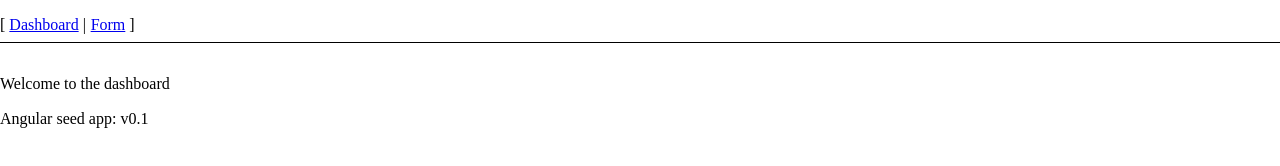
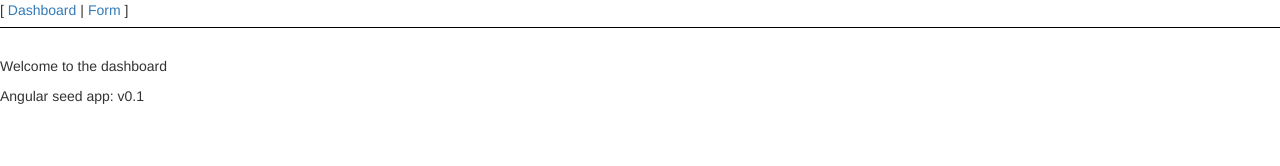
Before and after one commit to Quist/injury-surveillance-dhis2, a website: page app/index.html in a window 1280 px wide. Drawn offline with nearby package versions, Linux system fonts and the light colour scheme; some packages are replaced by stand-ins of ours.

Commit message:
Added bootstrap to the project

```diff
--- a/app/dashboard/dashboard.js
+++ b/app/dashboard/dashboard.js
@@ -10,5 +10,4 @@ angular.module('app.dashboard', ['ngRoute'])
     }])
 
     .controller('DashboardCtrl', [function() {
-        console.log("Hello?");
     }]);
--- a/app/index.html
+++ b/app/index.html
@@ -6,13 +6,14 @@
 <head>
   <meta charset="utf-8">
   <meta http-equiv="X-UA-Compatible" content="IE=edge">
-  <title>My AngularJS App</title>
+  <title>Injury Surveillance</title>
   <meta name="description" content="">
   <meta name="viewport" content="width=device-width, initial-scale=1">
-  <link rel="stylesheet" href="bower_components/html5-boilerplate/css/normalize.css">
-  <link rel="stylesheet" href="bower_components/html5-boilerplate/css/main.css">
+
+  <!-- CSS -->
+  <link rel="stylesheet" href="bower_components/bootstrap/dist/css/bootstrap.css">
   <link rel="stylesheet" href="app.css">
-  <script src="bower_components/html5-boilerplate/js/vendor/modernizr-2.6.2.min.js"></script>
+
 </head>
 <body>
   <ul class="menu">
--- a/bower.json
+++ b/bower.json
@@ -11,5 +11,8 @@
     "angular-loader": "1.2.x",
     "angular-mocks": "~1.2.x",
     "html5-boilerplate": "~4.3.0"
+  },
+  "devDependencies": {
+    "bootstrap": "~3.3.2"
   }
 }
```
